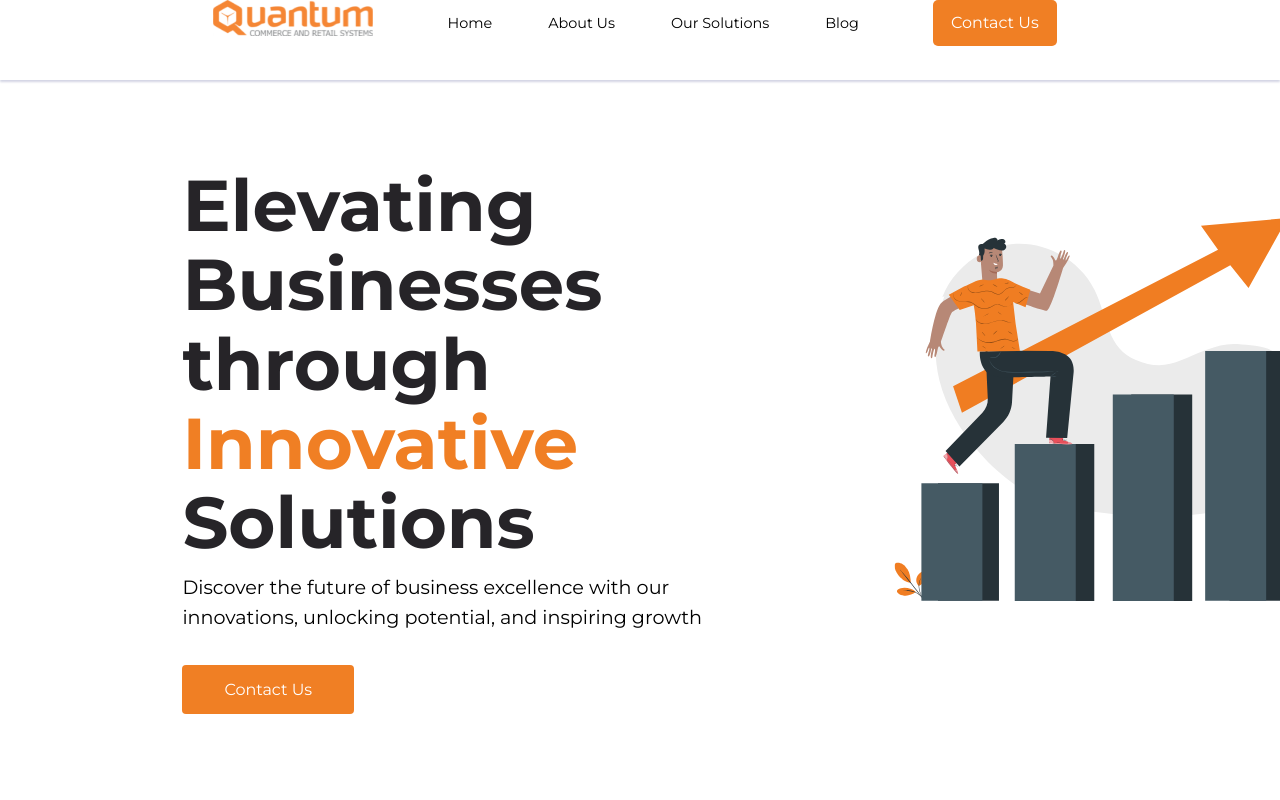
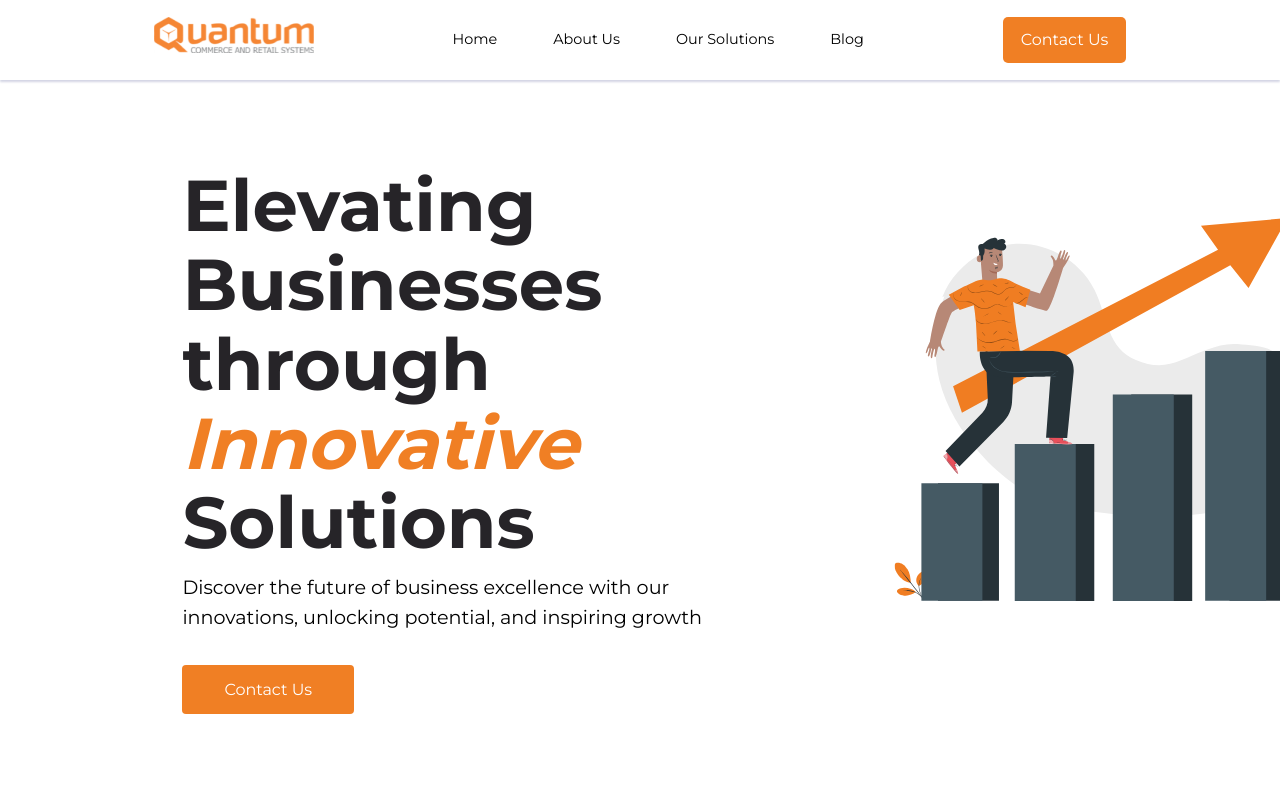
Before and after one commit to iBoss-Africa/quantum-website, a React (Create React App) app: page / in a window 1280 px wide. Shown: the top 800 px of the page. Built offline with nearby package versions, Linux system fonts and the light colour scheme.

Commit message:
made change to navbar

```diff
--- a/src/sections/header/Header.jsx
+++ b/src/sections/header/Header.jsx
@@ -16,7 +16,7 @@ const Header = () => {
           {/* information section */}
           <h1>
             Elevating Businesses
-            through <span className="innovative">Innovative</span> <br />
+            through <span className="innovative"><i>Innovative</i></span> <br />
             Solutions
           </h1>
 
--- a/src/sections/navbar/navbar.css
+++ b/src/sections/navbar/navbar.css
@@ -2,7 +2,7 @@
 nav{
     width: 100vw;
     height: 5rem;
-    /* display: grid; */
+    display: grid;
     place-items: center;
     /* background-color: var(--color-primary); */
     position: fixed;
@@ -11,8 +11,7 @@ nav{
     z-index: 9;
     box-shadow: 0 1rem 1.5rem hsla(var(--primary-hue), 8%, 3%, 2%);
     transition: var(--transition);
-    padding-left: 80px;
-    padding-right: 90px;
+
 
     /* Glassmorphism */
     background: rgba(255, 255, 255, 0.6);
@@ -40,7 +39,7 @@ nav{
 /* Styling for the logo within the navigation bar */
 .nav_logo{
     width: 10rem;
-    margin: 0;
+    margin-right: 0;
 }
 
 /* Styling for the navigation menu within the navigation bar */
@@ -59,7 +58,6 @@ nav{
 
 /* Styling for the theme icon button within the navigation bar */
 #nav_btn{
-    position: relative;
     background: var(--color-primary);
     color: white;
     font-size: 1rem;
@@ -70,6 +68,7 @@ nav{
     align-items: center;
     border-radius: 0.313rem;
     padding: 0.5rem 1rem;
+    margin-left: 0;
 }
 
 /*HIDE NAV MENU ON TABLET AND PHONES*/
```
